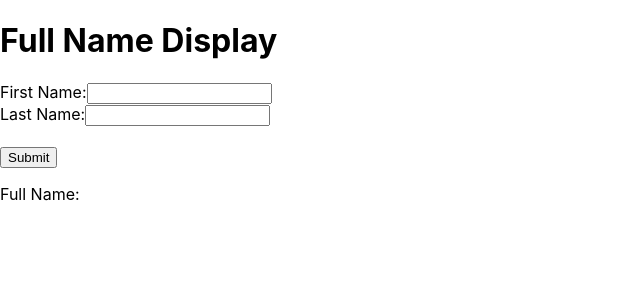
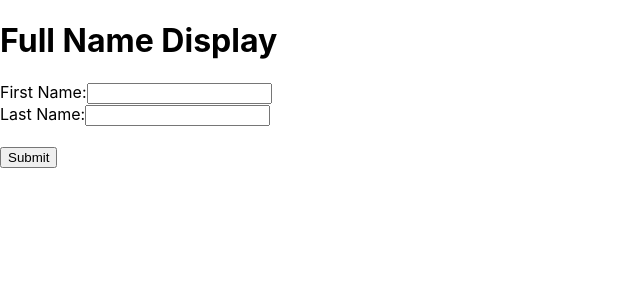
Before and after one commit to richam68/displayname, a React (Create React App) app: page / in a window 1280 px wide. Shown: the top 300 px of the page, without its empty margins (0-640 px from the left). Built offline with nearby package versions, Linux system fonts and the light colour scheme.

Commit message:
update changes

```diff
--- a/src/App.js
+++ b/src/App.js
@@ -4,15 +4,12 @@ import './App.css';
 function App() {
  const [firstName, setFirstName] = useState('');
  const [lastName, setLastName] = useState('')
- const [formData, setFormData] = useState({})
+ const [fullName, setFullName] = useState('')
 
  const handleSubmit = (e) => {
   e.preventDefault();
-  let obj={
-    firstName: firstName,
-    lastName: lastName
-  };
-  setFormData(obj);
+  const concatenatedName = `${firstName} ${lastName}`
+  setFullName(concatenatedName);
  }
 
   return (
@@ -46,8 +43,8 @@ function App() {
         <br />
         <button type="submit">Submit</button>
 
-        <p>Full Name: {formData.firstName} {formData.lastName}</p>
       </form>
+       {fullName && <p>Full Name: {fullName}</p>}
     </div>
   );
 }
```
